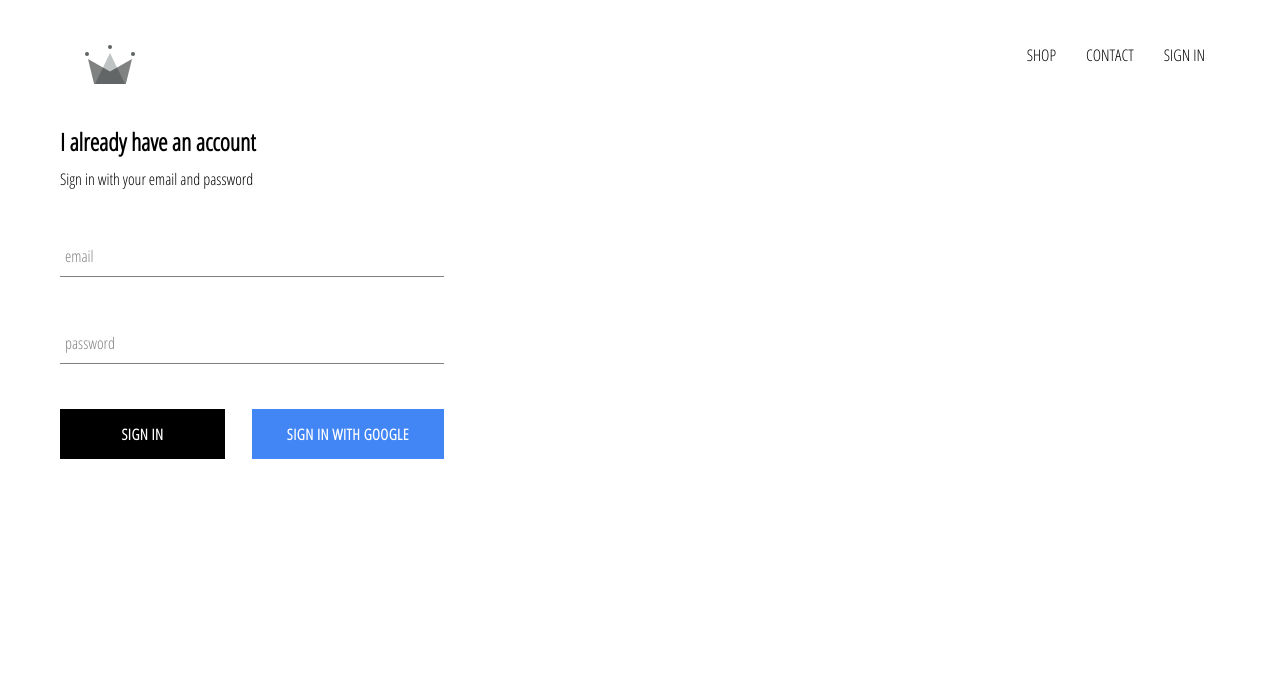
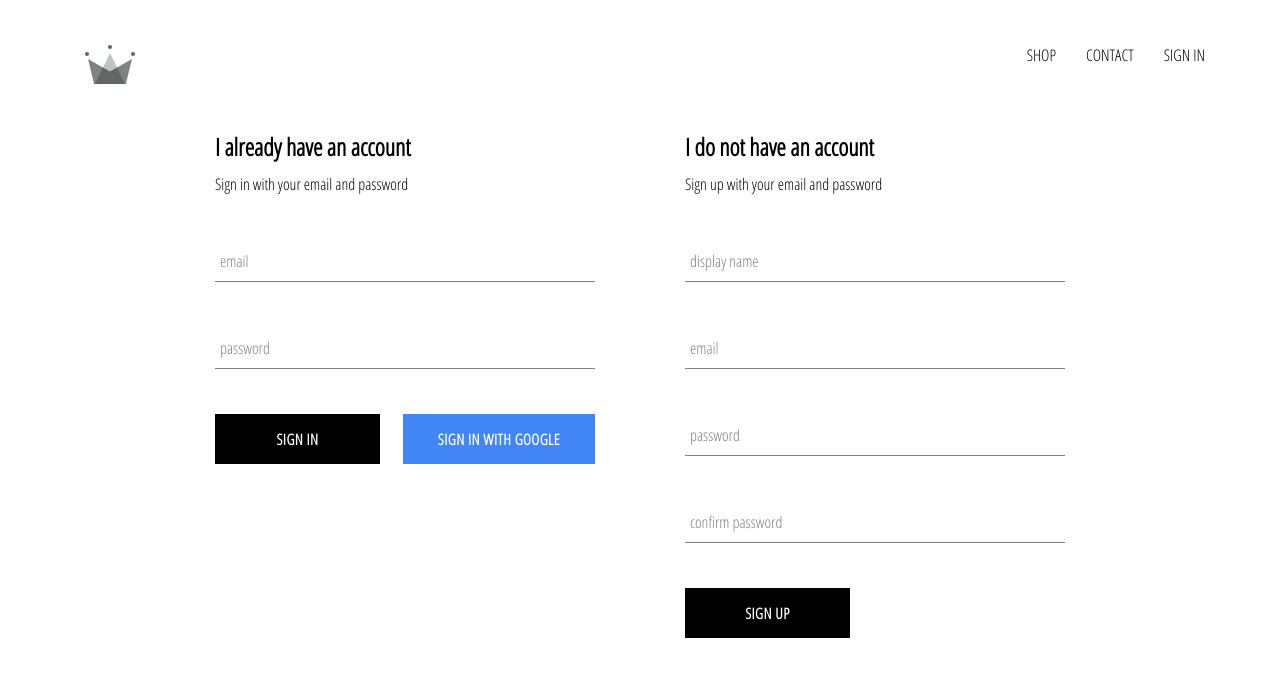
Before and after one commit to yamilzavala/doItEasy, a React (Create React App) app: page /signin in a window 1280 px wide. Shown: the top 676 px of the page. Built offline with nearby package versions, Linux system fonts and the light colour scheme; no server answers; a web font is replaced by a local one.

Commit message:
authentication by email and password and storage in firebase

```diff
--- a/src/App.js
+++ b/src/App.js
@@ -25,7 +25,7 @@
   useEffect(() => {
     unsubscriptionFromAuth = auth.onAuthStateChanged(async userAuth => {
       if(userAuth) {
-        const userRef = await createUserProfileDocument(userAuth); //save the user in db and get the referen
+        const userRef = await createUserProfileDocument(userAuth); //save the user in db and get the reference
 
         userRef.onSnapshot(snapShot => {//subcribe to the document userAuth in db
           setAuth({
--- a/src/components/sign-in/sign-in.component.jsx
+++ b/src/components/sign-in/sign-in.component.jsx
@@ -46,7 +46,7 @@
 
                 <div className="buttons">
                     <CustomButton type="submit">Sign In</CustomButton>
-                    <CustomButton onClick={signInWithGoogle} isGoogleSignIn>{' '} Sign In with Google {' '}</CustomButton>
+                    <CustomButton type="button" onClick={signInWithGoogle} isGoogleSignIn>{' '} Sign In with Google {' '}</CustomButton>
                     {/* <CustomButton onClick={signInWithGoogleRedirect}>{' '} Sign In with Google {' '}</CustomButton> */}
                 </div>
             </form>
--- a/src/components/sign-in/sign-in.styles.scss
+++ b/src/components/sign-in/sign-in.styles.scss
@@ -1,5 +1,5 @@
 .sign-in {
-    width: 30vw;
+    width: 380px;
     display: flex;
     flex-direction: column;
 
--- /dev/null
+++ b/src/components/sign-up/sign-up.component.jsx
@@ -0,0 +1,84 @@
+import React, {useState} from 'react';
+import './sign-up.styles.scss';
+import FormInput from '../form-input/form-input.component';
+import CustomButton from '../custom-button/custom-button.component';
+import { auth, createUserProfileDocument} from '../../firebase/firebase.util';
+
+const inistialState = {
+    displayName: '',
+    email: '',
+    password: '',
+    confirmPassword: ''
+}
+
+const SignUp = () => {
+    const [state, setState] = useState(inistialState);
+
+    const handleChange = (event) => {
+        const {value, name } = event.target;
+        setState({...state, [name]:value})
+    }
+
+    const handleSubmit = async (event) => {
+        event.preventDefault();
+        const {displayName} = state;
+
+        if(state.password !== state.confirmPassword){
+            alert("password don't match")
+            return;
+        }
+
+        try {
+            const {user} = await auth.createUserWithEmailAndPassword(state.email, state.password);
+            await createUserProfileDocument(user, {displayName})
+        } catch(error) {
+            console.log(error)
+        }
+
+        setState(inistialState);
+    }
+
+    return(
+        <div className='sign-up'>
+            <h2 className='title'>I do not have an account</h2>
+            <span>Sign up with your email and password</span>
+            <form className='sign-up-form'onSubmit={handleSubmit}>
+                <FormInput
+                type='text'
+                name='displayName'
+                label='display name'
+                value={state.displayName}
+                handleChange={handleChange}
+                required
+                />
+                <FormInput
+                type='email'
+                name='email'
+                label='email'
+                value={state.email}
+                handleChange={handleChange}
+                required
+                />
+                <FormInput
+                type='password'
+                name='password'
+                label='password'
+                value={state.password}
+                handleChange={handleChange}
+                required
+                />
+                <FormInput
+                type='password'
+                name='confirmPassword'
+                label='confirm password'
+                value={state.confirmPassword}
+                handleChange={handleChange}
+                required
+                />
+                <CustomButton type='submit'>Sign up</CustomButton>
+            </form>
+        </div>
+    )
+}
+
+export default SignUp;
--- /dev/null
+++ b/src/components/sign-up/sign-up.styles.scss
@@ -0,0 +1,9 @@
+.sign-up{
+    display: flex;
+    flex-direction: column;
+    width: 380px;
+}
+
+.title {
+    margin: 10px 0;
+}
--- a/src/pages/sign-in-and-sign-up/sign-in-and-sign-up.component.jsx
+++ b/src/pages/sign-in-and-sign-up/sign-in-and-sign-up.component.jsx
@@ -1,10 +1,14 @@
 import React from 'react';
 import './sign-in-and-sign-up.styles.scss';
-import SignIn from '../../components/sign-in/sign-in.component'
+import SignIn from '../../components/sign-in/sign-in.component';
+import SignUp from '../../components/sign-up/sign-up.component';
 
 const SignInAndSignUpPage = () => {
     return (
-        <SignIn/>
+        <div className="sign-in-and-sign-up">
+            <SignIn/>
+            <SignUp/>
+        </div>
     )
 }
 
--- a/src/pages/sign-in-and-sign-up/sign-in-and-sign-up.styles.scss
+++ b/src/pages/sign-in-and-sign-up/sign-in-and-sign-up.styles.scss
@@ -0,0 +1,6 @@
+.sign-in-and-sign-up {
+    display: flex;
+    justify-content: space-between;
+    margin: 30px auto;
+    width: 850px;
+}
```
